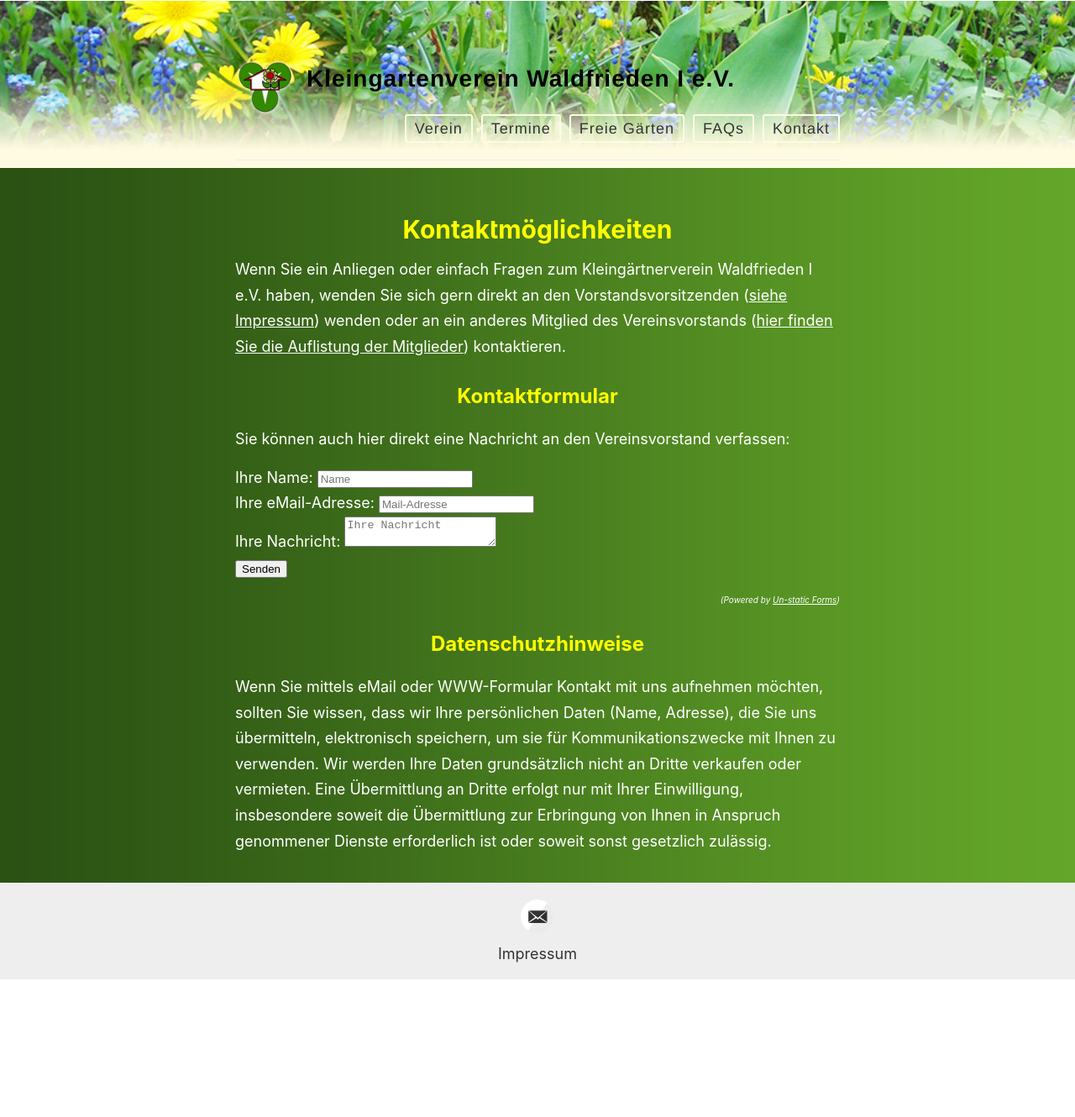
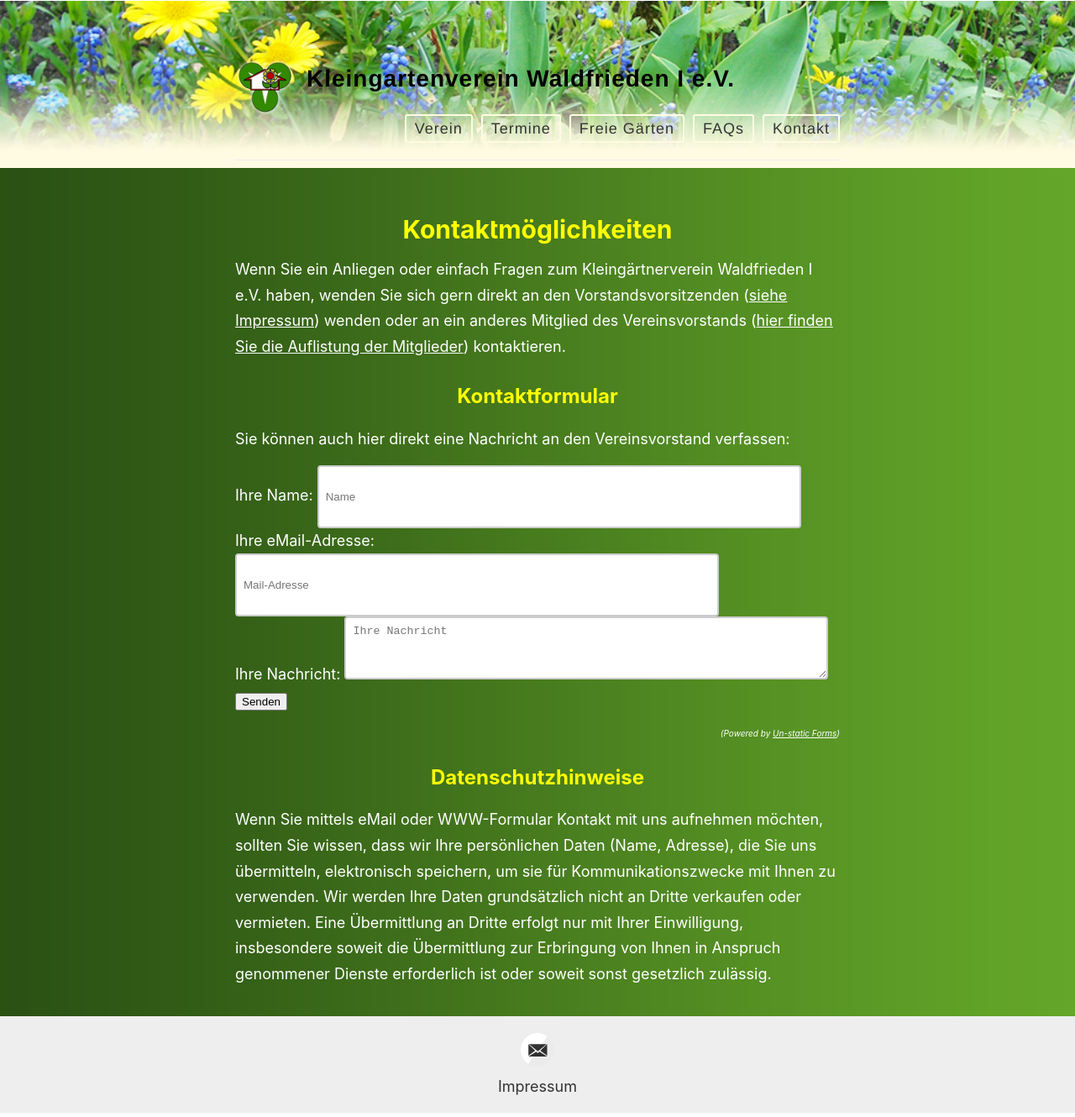
Before and after one commit to der-Frankie/kgv-website-dev.github.io, a Jekyll site: the page built from _pages/kontakt.md, in a window 1280 px wide. Shown: the whole page at 84% size. Built offline with Jekyll 4.4.1, drawn with Linux system fonts in a browser that asks for light colours; before the commit the page ends 1171 px from its top, so only the background shows below that.

Commit message:
Verfeinerung

```diff
--- a/assets/style.scss
+++ b/assets/style.scss
@@ -89,7 +89,7 @@ p {
 }
 
 
-textarea input {
+textarea, input {
   width: 80%;
   height: 75px;
   padding: 8px;
```
